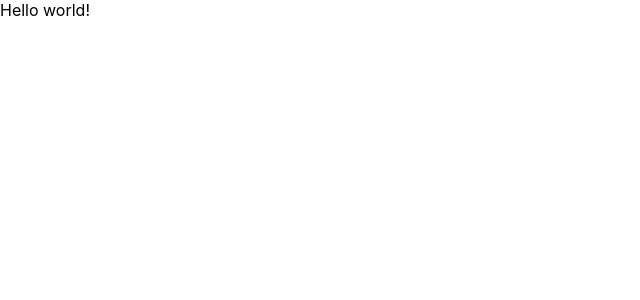
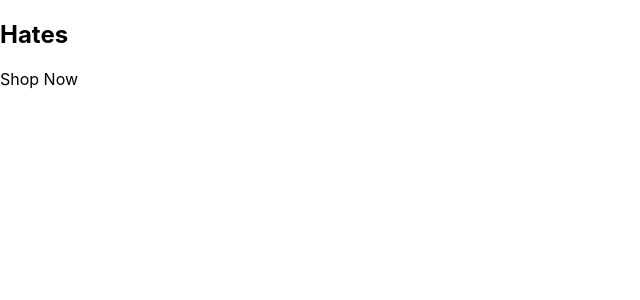
Before and after one commit to hugozeminian/-crwn-clothing, a React (Create React App) app: page / in a window 1280 px wide. Shown: the top 300 px of the page, without its empty margins (0-640 px from the left). Built offline with nearby package versions, Linux system fonts and the light colour scheme.

Commit message:
76. Scaffolding Our Capstone Project

```diff
--- a/src/App.js
+++ b/src/App.js
@@ -1,7 +1,13 @@
 const App = () => {
   return (
-    <div>
-      Hello world!
+    <div className="categories-container">
+      <div className="category-container">
+        {/*<img />*/}
+        <div className="category-body-container">
+          <h2>Hates</h2>
+          <p>Shop Now</p>
+        </div>
+      </div>
     </div>
   )
 }
```
